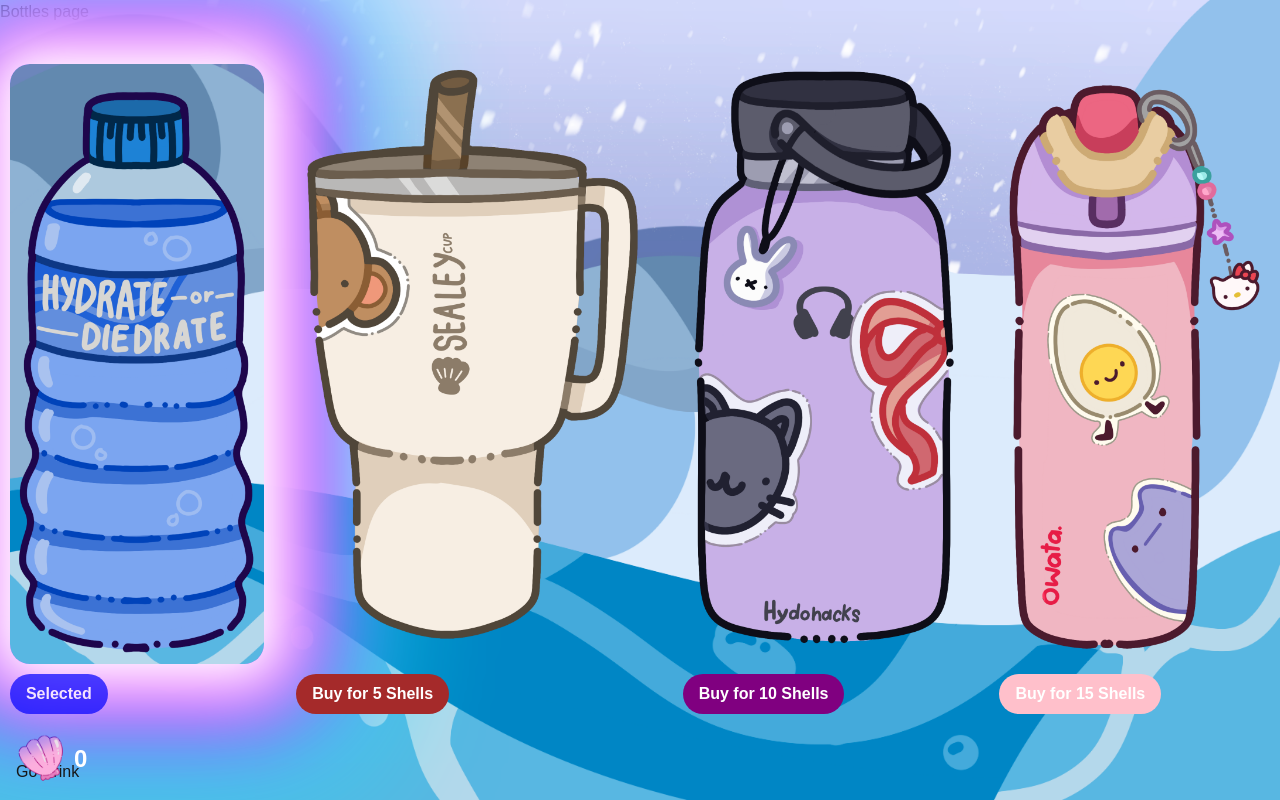
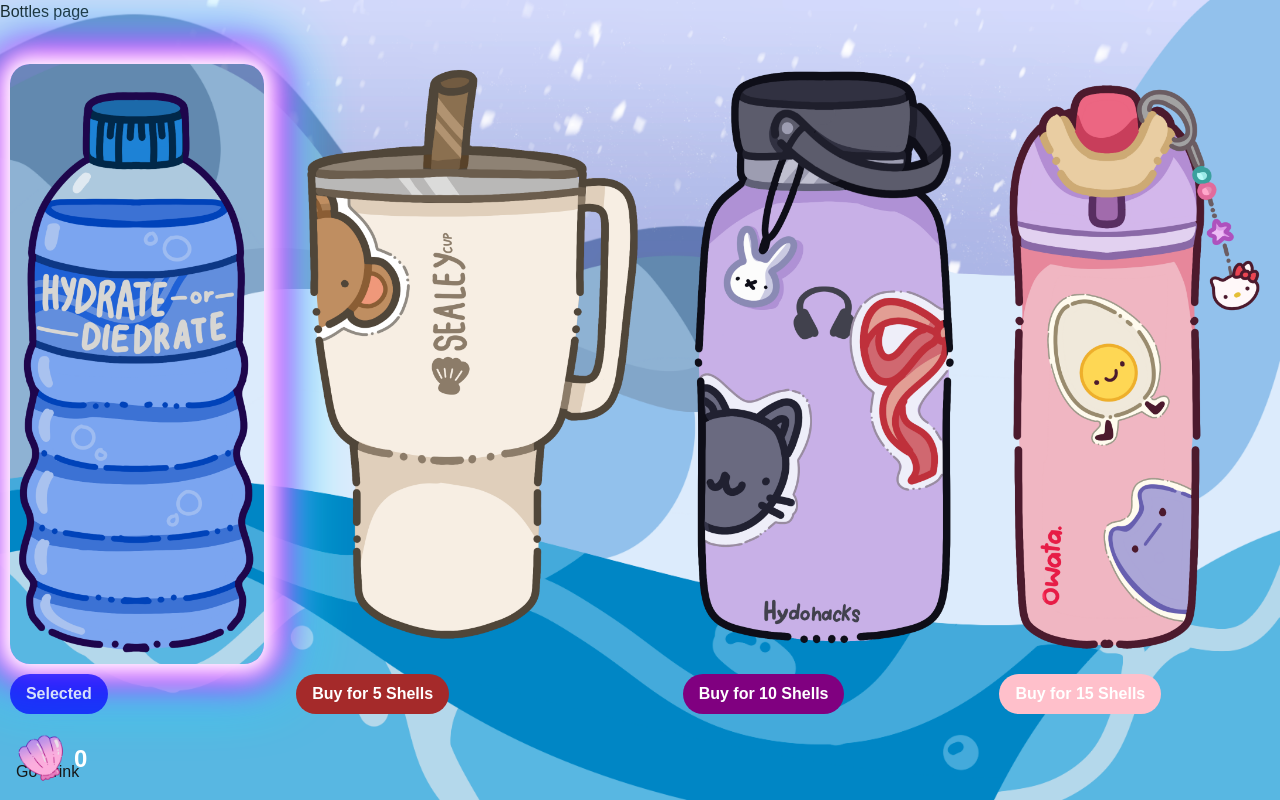
Before and after one commit to audreyyluu/wotter, a Next.js app: page /bottles in a window 1280 px wide. Built offline with nearby package versions, Linux system fonts and the light colour scheme.

Commit message:
selected border

```diff
--- a/src/app/bottles/page.tsx
+++ b/src/app/bottles/page.tsx
@@ -41,9 +41,10 @@
           height: 600,
           borderRadius: 20,
           boxShadow: isSelected
-            ? '0 0 60px 30px #fff, 0 0 100px 60px #f0f, 0 0 140px 90px #0ff'
+            ? '0 0 20px 10px #fff, 0 0 40px 20px #f0f, 0 0 60px 25px #0ff'
             : 'none',
-          cursor: isBought ? 'default' : 'pointer'
+          cursor: isBought ? 'default' : 'pointer',
+          zIndex: 2
       }}
       />
 
```
